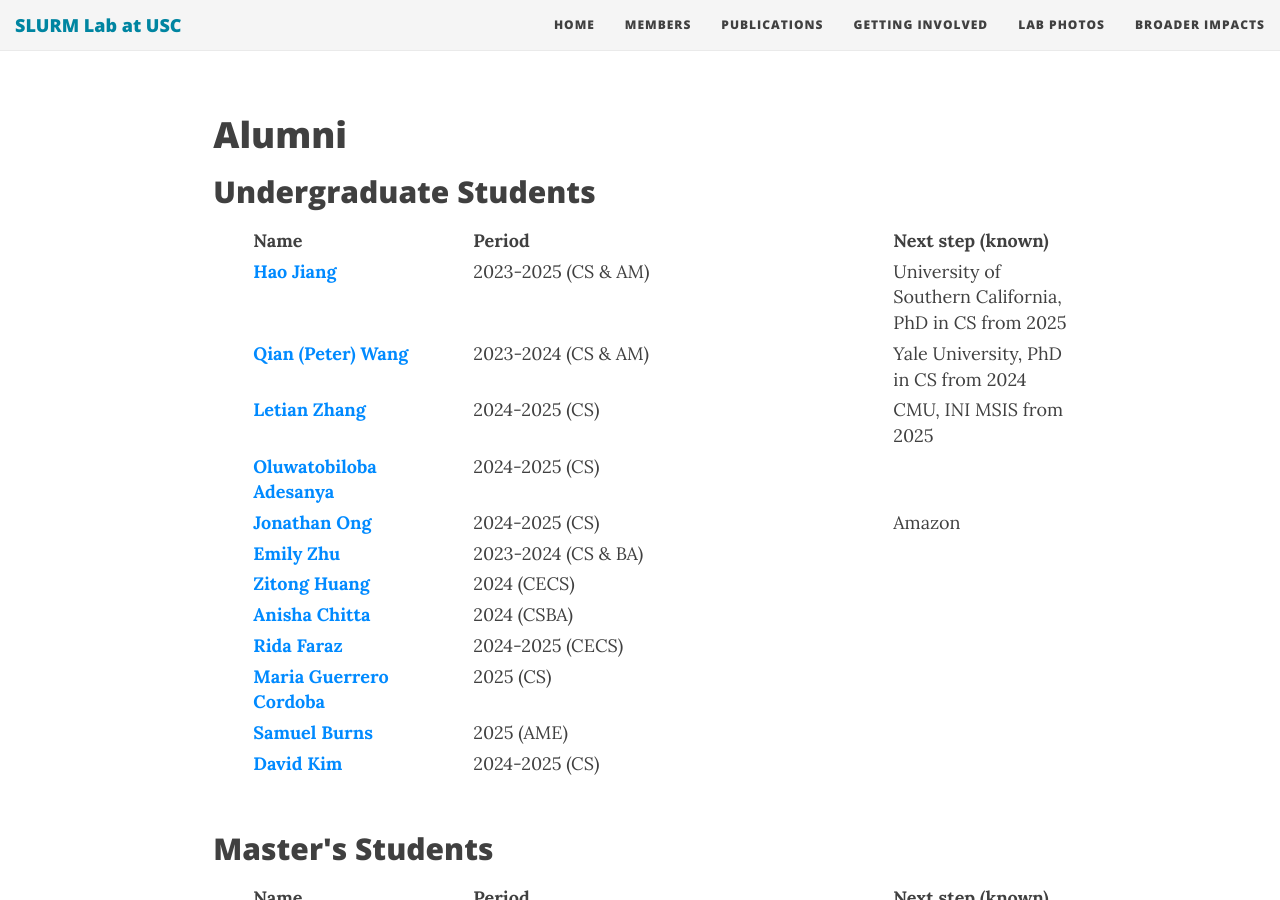
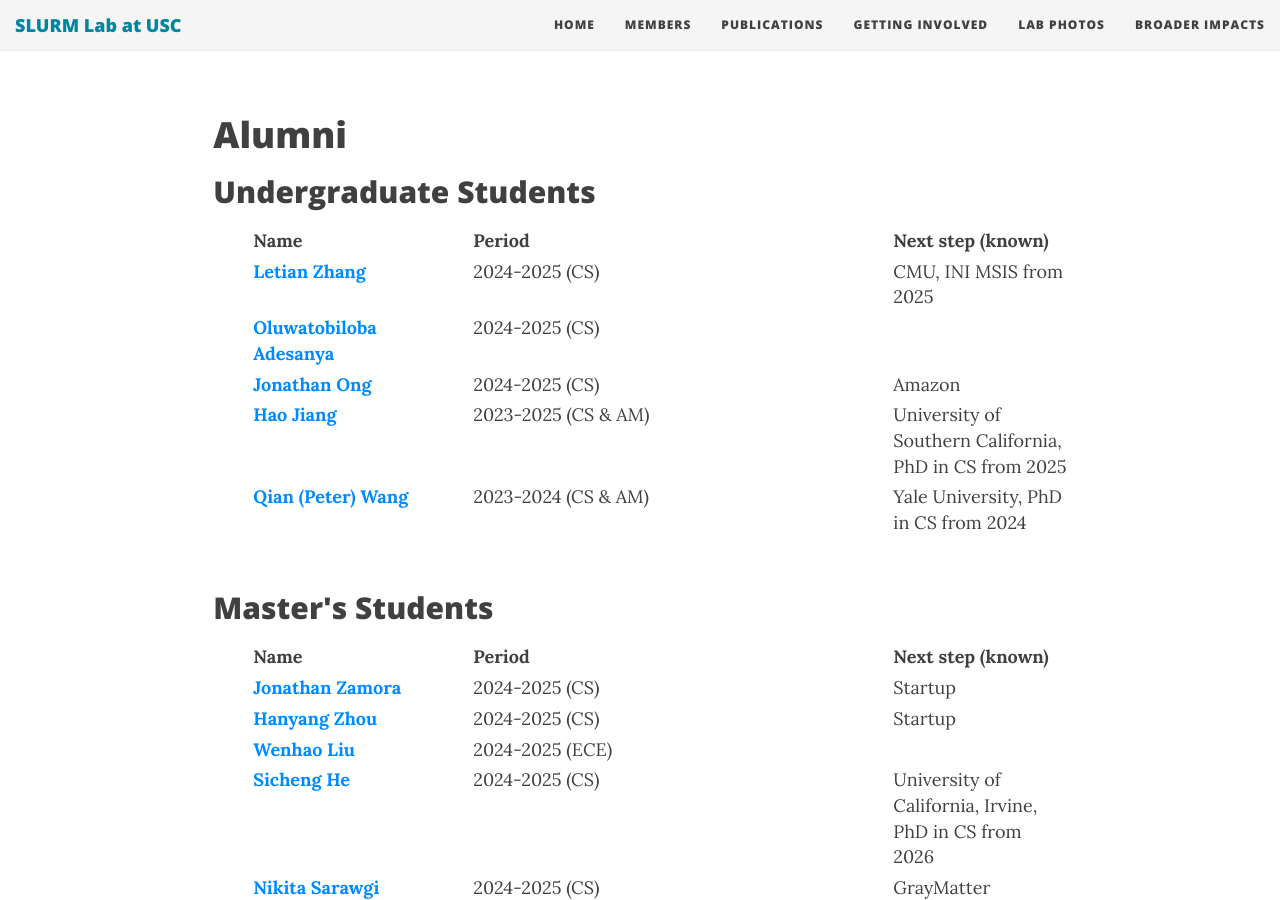
Before and after one commit to slurm-lab-usc/slurm-lab-usc.github.io, a Jekyll site: the page built from members.md, in a window 1280 px wide and 900 px high, scrolled down 3378 px. Built offline with Jekyll 4.4.1, drawn with Linux system fonts in a browser that asks for light colours; nearby versions of some CDN libraries.

Commit message:
Update undergraduate student list in members.md
Removed several undergraduate students and re-added Hao Jiang and Qian (Peter) Wang with details.

```diff
--- a/members.md
+++ b/members.md
@@ -133,14 +133,6 @@ members:
       - name: Undergraduate Students
         full: False
         list:
-          - name: Hao Jiang
-            web_url: https://haojiang4400.github.io/
-            period: 2023-2025 (CS & AM)
-            next_step: University of Southern California, PhD in CS from 2025
-          - name: Qian (Peter) Wang
-            web_url: https://pwang649.github.io/
-            period: 2023-2024 (CS & AM)
-            next_step: Yale University, PhD in CS from 2024
           - name: Letian Zhang
             web_url: https://www.linkedin.com/in/letian-zhang-630b37235/
             period: 2024-2025 (CS)
@@ -153,33 +145,14 @@ members:
             web_url: https://www.linkedin.com/in/ongjonathand
             period: 2024-2025 (CS)
             next_step: Amazon
-          - name: Emily Zhu
-            web_url: https://www.linkedin.com/in/emily-k-zhu/
-            period: 2023-2024 (CS & BA)
-            next_step:
-          - name: Zitong Huang
-            web_url: https://www.linkedin.com/in/zitong-huang/
-            period: 2024 (CECS)
-            next_step:
-          - name: Anisha Chitta
-            web_url: https://www.linkedin.com/in/anisha-chitta/
-            period: 2024 (CSBA)
-            next_step:
-          - name: Rida Faraz
-            web_url: https://www.linkedin.com/in/rida-faraz/
-            period: 2024-2025 (CECS)
-            next_step:
-          - name: Maria Guerrero Cordoba
-            web_url: https://www.linkedin.com/in/maria-guerrero-cordoba-80a116333
-            period: 2025 (CS)
-            next_step:
-          - name: Samuel Burns
-            web_url: https://www.linkedin.com/in/samuel-burns-75702526b/
-            period: 2025 (AME)
-          - name: David Kim
-            web_url: https://www.linkedin.com/in/david-kim-b50046206/
-            period: 2024-2025 (CS)
-            next_step:
+          - name: Hao Jiang
+            web_url: https://haojiang4400.github.io/
+            period: 2023-2025 (CS & AM)
+            next_step: University of Southern California, PhD in CS from 2025
+          - name: Qian (Peter) Wang
+            web_url: https://pwang649.github.io/
+            period: 2023-2024 (CS & AM)
+            next_step: Yale University, PhD in CS from 2024
 
       - name: Master's Students
         full: False
```
